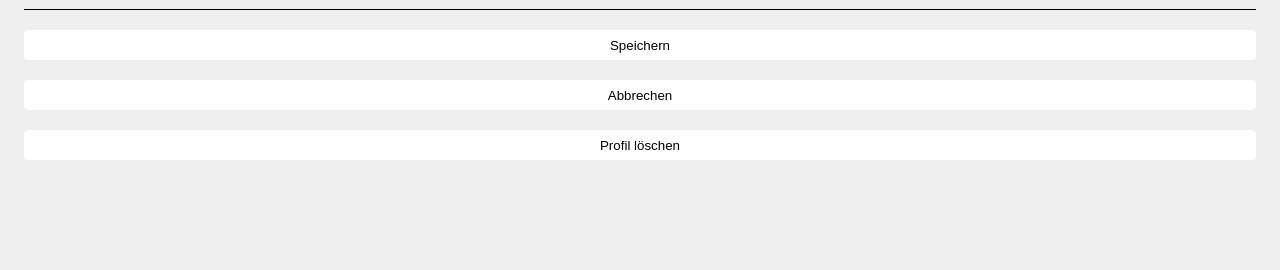
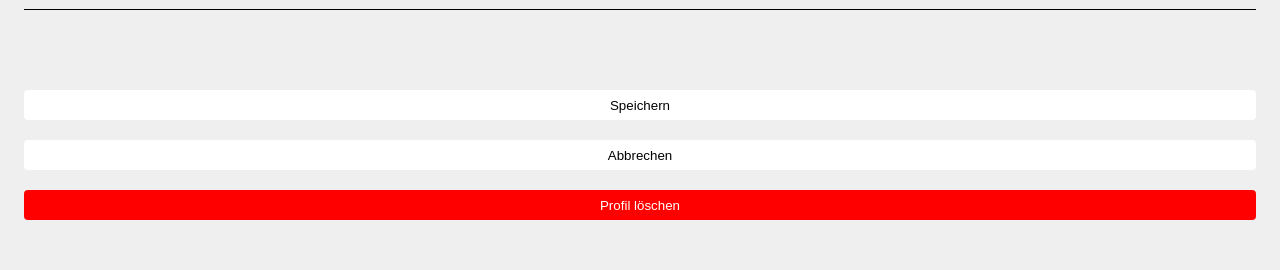
Before and after one commit to ingbeck/TrackMyMeal, a React (Vite) app in the folder frontend/: page /profile/1 in a window 1280 px wide. Both pictures are taken after a click on the button "Profil bearbeiten". Shown: the part 346-616 px from the top of the page. Built offline with nearby package versions, Linux system fonts and the light colour scheme; no server answers; the HTML template or start-up script is replaced by a standard one.

Commit message:
add some styling

```diff
--- a/frontend/src/pages/ProfileScreen.css
+++ b/frontend/src/pages/ProfileScreen.css
@@ -57,8 +57,23 @@
     font-size: 16px;
 }
 
+.profilescreen-btn-wrapper{
+    display: flex;
+    flex-direction: column;
+    margin-top: 60px;
+}
+
 .profilescreen-btn-edit{
     margin-top: 20px;
+}
+
+.profilescreen-btn-delete{
+    margin-top: 20px;
+    height: 30px;
+    border: none;
+    background: red;
+    border-radius: 4px;
+    color: white;
 }
 
 .profilescreen-btn-edit,
--- a/frontend/src/pages/ProfileScreen.tsx
+++ b/frontend/src/pages/ProfileScreen.tsx
@@ -187,12 +187,14 @@ export default function ProfileScreen(props: Readonly<ProfileScreenProps>) {
                             </div>
                         </div>
                 }
-                {isEditable && <button onClick={update} className={"profilescreen-btn-edit"}>Speichern</button>}
-                <button onClick={cancel} className={"profilescreen-btn-edit"}>
-                    {isEditable ? "Abbrechen" : "Profil bearbeiten"}
-                </button>
-                {isEditable &&
-                    <button onClick={deleteUser} className={"profilescreen-btn-edit"}>Profil löschen</button>}
+                <div className={"profilescreen-btn-wrapper"}>
+                    {isEditable && <button onClick={update} className={"profilescreen-btn-edit"}>Speichern</button>}
+                    <button onClick={cancel} className={"profilescreen-btn-edit"}>
+                        {isEditable ? "Abbrechen" : "Profil bearbeiten"}
+                    </button>
+                    {isEditable && <button onClick={deleteUser} className={"profilescreen-btn-delete"}>Profil löschen</button>}
+                </div>
+
             </div>
 
         </div>
```
